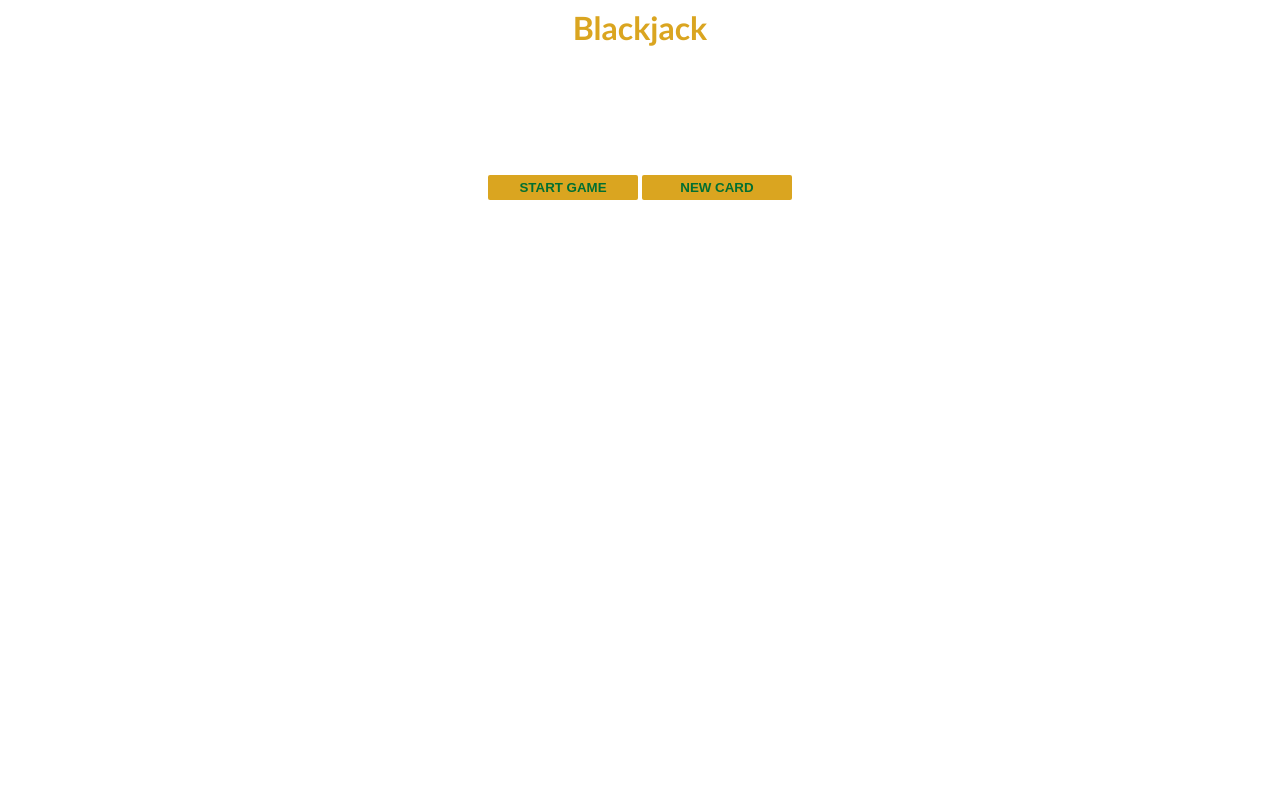
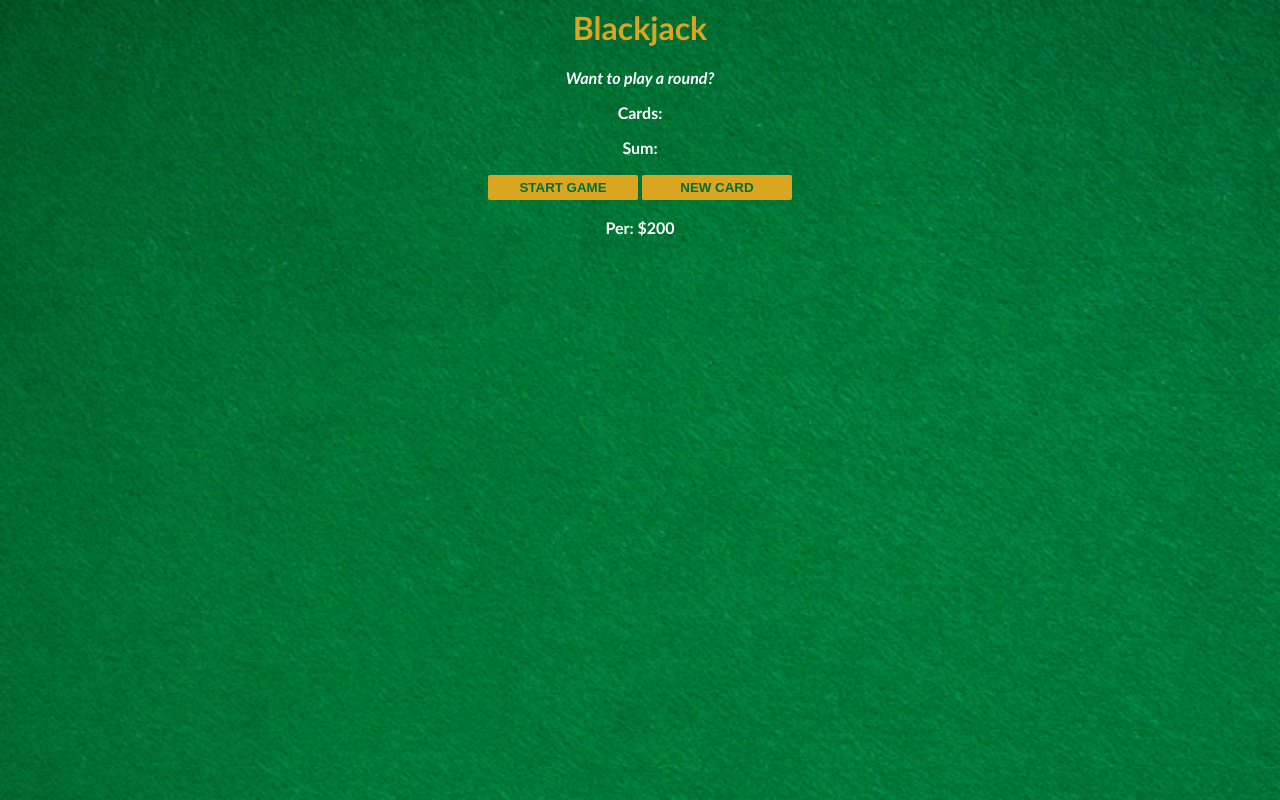
Before and after one commit to Jay-0310/BlackJackGame, a plain HTML site: page index.html in a window 1280 px wide. Drawn offline with Linux system fonts and the light colour scheme.

Commit message:
Update index.css

```diff
--- a/index.css
+++ b/index.css
@@ -1,6 +1,6 @@
 body {
     font-family: 'Trebuchet MS', 'Lucida Sans Unicode', 'Lucida Grande', Arial, sans-serif;
-    background-image: url("images/table.png");
+    background-image: url("/table.png");
     background-size: cover;
     font-weight: bold;
     color: white;
```
